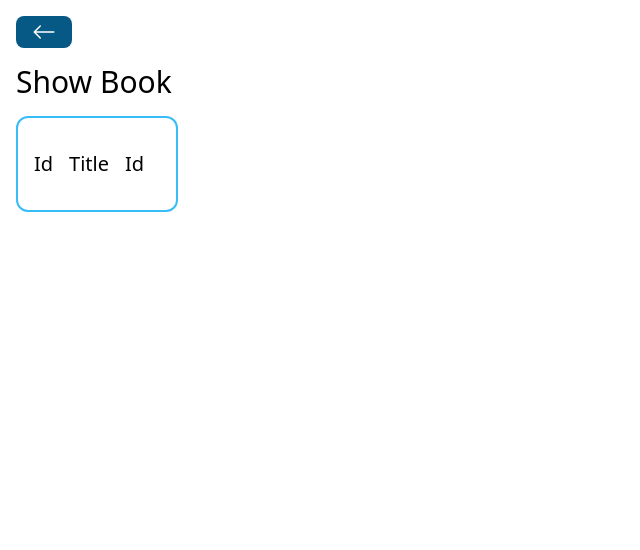
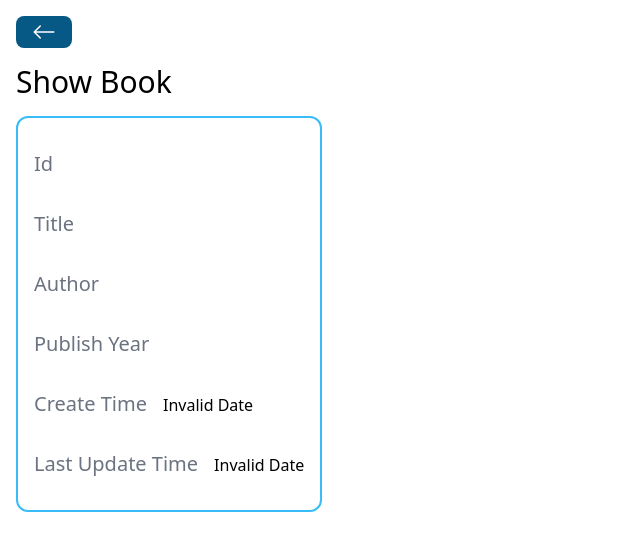
Before and after one commit to piyuminadee/Book-Store, a React (Vite) app in the folder frontend/: page /books/details/1 in a window 1280 px wide. Shown: the top 550 px of the page, without its empty margins (0-640 px from the left). Built offline with nearby package versions, Linux system fonts and the light colour scheme; no server answers.

Commit message:
implement showbook button

```diff
--- a/frontend/src/pages/ShowBook.jsx
+++ b/frontend/src/pages/ShowBook.jsx
@@ -1,48 +1,64 @@
-import React, {useEffect, useState} from 'react';
+import React, { useEffect, useState } from 'react';
 import axios from 'axios';
 import { useParams } from 'react-router-dom';
-import { BackButton } from '../component/BackButton';
-import Spinner from '../component/Spinner';
+import BackButton from '../component/BackButton.jsx';
+import Spinner from '../component/Spinner.jsx';
 
 const ShowBook = () => {
   const [book, setBook] = useState({});
   const [loading, setLoading] = useState(false);
-  const {id} = useParams();
+  const { id } = useParams();
 
   useEffect(() => {
     setLoading(true);
     axios
-       .get('http://localhost:5555/books/${id}')
+      .get(`http://localhost:3000/books/${id}`)
       .then((response) => {
         setBook(response.data);
         setLoading(false);
       })
       .catch((error) => {
-          console.log(error)
+        console.log(error);
         setLoading(false);
-       })
-      }, [])
+      });
+  }, []);
 
   return (
     <div className='p-4'>
-    <BackButton/>
+      <BackButton />
       <h1 className='text-3xl my-4'>Show Book</h1>
       {loading ? (
         <Spinner />
       ) : (
         <div className='flex flex-col border-2 border-sky-400 rounded-xl w-fit p-4'>
           <div className='my-4'>
-        <span className='text-xl mr-4 text-ray-500'>Id</span>
+            <span className='text-xl mr-4 text-gray-500'>Id</span>
             <span>{book._id}</span>
-        <span className='text-xl mr-4 text-ray-500'>Title</span>
-        <span className='text-xl mr-4 text-ray-500'>Id</span>
-
-
+          </div>
+          <div className='my-4'>
+            <span className='text-xl mr-4 text-gray-500'>Title</span>
+            <span>{book.title}</span>
+          </div>
+          <div className='my-4'>
+            <span className='text-xl mr-4 text-gray-500'>Author</span>
+            <span>{book.author}</span>
+          </div>
+          <div className='my-4'>
+            <span className='text-xl mr-4 text-gray-500'>Publish Year</span>
+            <span>{book.publishYear}</span>
+          </div>
+          <div className='my-4'>
+            <span className='text-xl mr-4 text-gray-500'>Create Time</span>
+            <span>{new Date(book.createdAt).toString()}</span>
+          </div>
+          <div className='my-4'>
+            <span className='text-xl mr-4 text-gray-500'>Last Update Time</span>
+            <span>{new Date(book.updatedAt).toString()}</span>
           </div>
         </div>
       )}
     </div>
-  )
-}
+  );
+};
 
-export default ShowBook
+export default ShowBook;
--- /dev/null
+++ b/package.json
@@ -0,0 +1,5 @@
+{
+  "dependencies": {
+    "axios": "^1.7.2"
+  }
+}
```
Also changed, not shown: frontend/src/component/BackButton.jsx (+8 -8 lines), 1 other file (tests, documents, lock files or other folders). Lines whose indentation alone changed are shown as unchanged.
